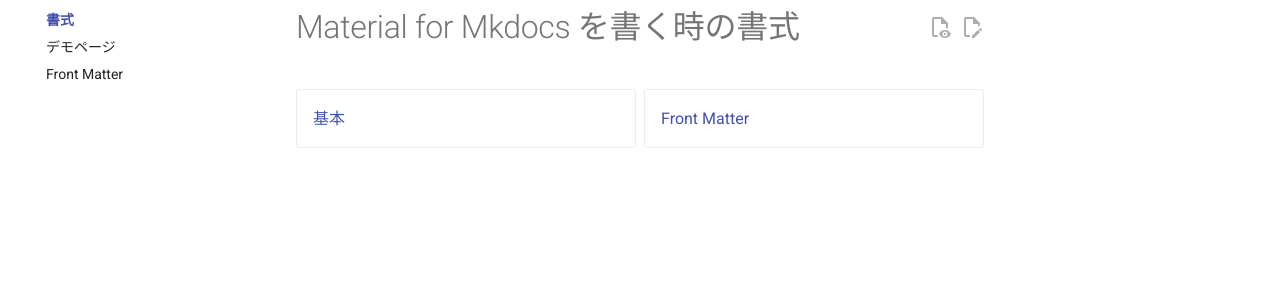
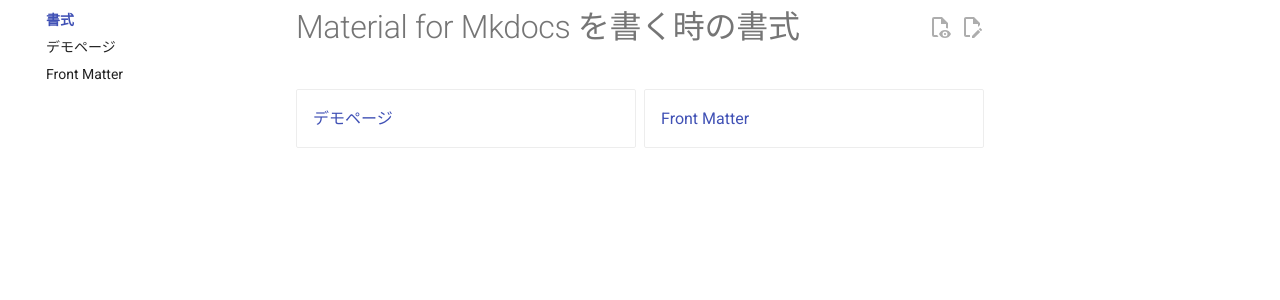
Before and after one commit to srymh/sample-mkdocs, an MkDocs documentation site: the page built from docs/書式/index.md, in a window 1280 px wide. Shown: the part 139-439 px from the top of the page. Built offline with MkDocs 1.6.1 and Material for MkDocs 9.7.7, drawn with Linux system fonts in a browser that asks for light colours; comment, search, counter and statistics services are not loaded.

Commit message:
Update index.md
リンク間違い修正

```diff
--- a/docs/書式/index.md
+++ b/docs/書式/index.md
@@ -2,7 +2,7 @@
 
 <div class="grid cards" markdown>
 
-- [基本](./0.md)
+- [デモページ](./0-デモページ.md)
 - [Front Matter](./1-front_matter.md)
 
 </div>
```
